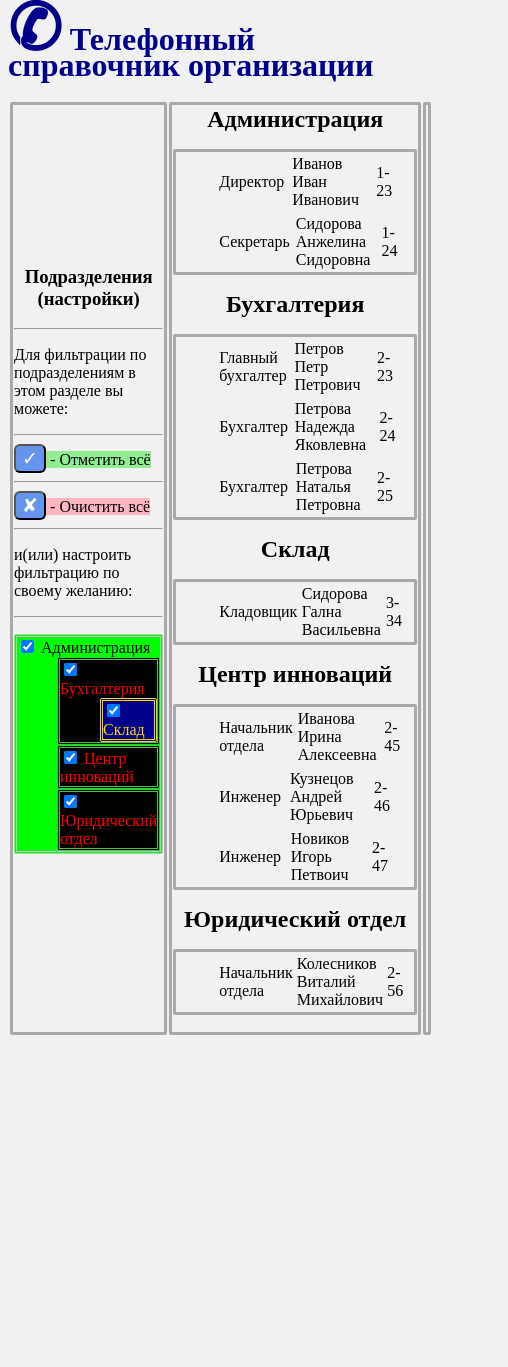
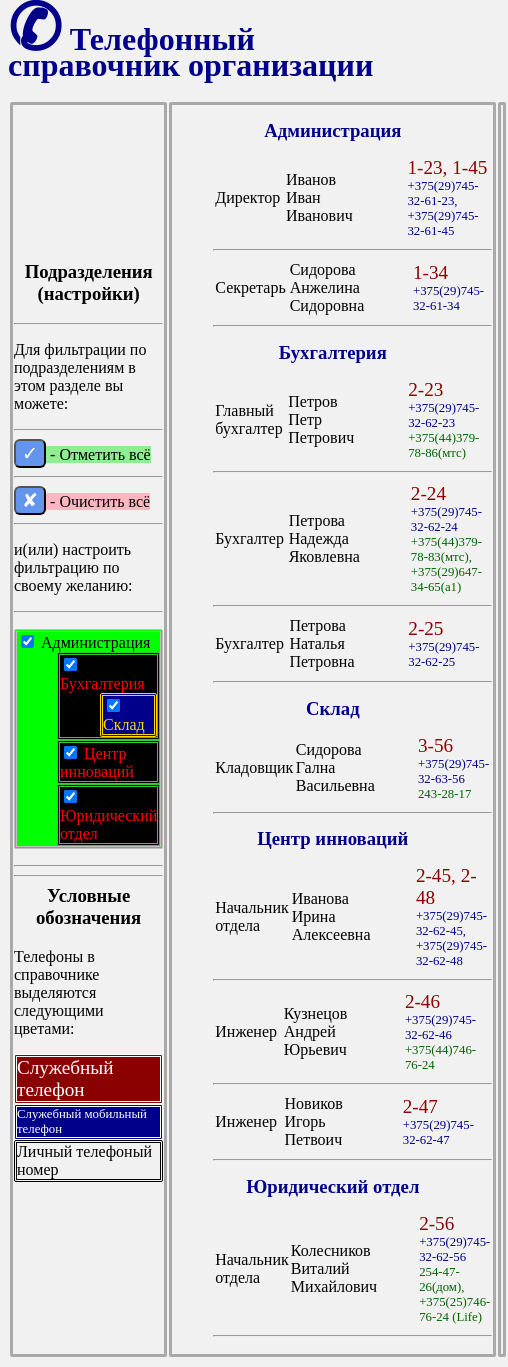
Before and after one commit to PavelKutuzau/phonebook1, an Angular app: page / in a window 390 px wide. Shown: the whole page, 508 px wide, since content can reach past the window. Before the commit the page ends 1045 px from the top, so only its background shows below. Built offline with nearby package versions, Linux system fonts and the light colour scheme.

Commit message:
Work phones

```diff
--- a/src/app/app.component.html
+++ b/src/app/app.component.html
@@ -1,5 +1,5 @@
 <div class="Container">
-  <h1><span>{{ logo }}</span> {{ title }}</h1>
+  <h1><small>{{ logo }}</small> {{ title }}</h1>
   <table>
     <tr>
       <td id="map">
@@ -13,6 +13,4 @@
       </td>
     </tr>
   </table>
-
-
 </div>
--- a/src/app/app.component.scss
+++ b/src/app/app.component.scss
@@ -2,7 +2,7 @@
 
   width:100%;
   margin: 0 auto;
-  span{
+  small{
     font-size: 200%;
   }
 
@@ -17,10 +17,10 @@
 
   }
   #main {
-    width:55%;
+    width:60%;
   }
   #forms {
-    width:25%;
+    width:20%;
   }
   td {
     border-style: solid;
--- a/src/app/deps/deps.component.html
+++ b/src/app/deps/deps.component.html
@@ -33,3 +33,12 @@
     </li>
   </span>
 </ul>
+<hr>
+<hr>
+<h3>Условные обозначения</h3>
+<p>Телефоны в справочнике выделяются следующими цветами:</p>
+<ul>
+  <li id="phoneW">Служебный телефон</li>
+  <li id="phoneWM">Служебный мобильный телефон</li>
+  <li id="phoneМ">Личный телефоный номер</li>
+</ul>
--- a/src/app/deps/deps.component.scss
+++ b/src/app/deps/deps.component.scss
@@ -2,12 +2,28 @@ h3{
   text-align: center;
   margin-top: 0px;
 }
+
 #full{
   background-color: lightgreen;
 }
 #null{
 
   background-color: lightpink;
+}
+#phoneW {
+  font-size: 1.2rem;
+  background-color: darkred;
+  color: white;
+}
+#phoneWM {
+  font-size: 0.8rem;
+  background-color: darkblue;
+  color: white;
+}
+#phoneM {
+  font-size: 0.8rem;
+  background-color: darkgreen;
+  color: white;
 }
 button{
   font-size: 120%;
@@ -22,8 +38,6 @@ li {
   list-style-type: none!important;
   border-style: double;
   border-radius: 2px;
-
-
 }
 .first{
   border-color: silver;
--- a/src/app/recs/recs.component.html
+++ b/src/app/recs/recs.component.html
@@ -1,6 +1,6 @@
 <span *ngFor="let dep of depService.deps, let i = index">
   <span *ngIf="dep.vis">
-      <h2>{{dep.title}}</h2>
+      <h3>{{dep.title}}</h3>
 <ul>
         <span *ngFor="let rec of recService.recs, let i = index">
 
@@ -9,11 +9,15 @@
                 <tr>
                   <td class="position">{{posService.getPositionTitle(rec.posId)}}</td>
                   <td class="name"> {{rec.name}}</td>
-                  <td class="phone">{{rec.phoneW}}</td>
-                  <td class="phone">{{rec.phoneWM}}</td>
-                  <td class="phone">{{rec.phone}}</td>
+                  <td class="phone">
+                    <ul><li class="phoneW">{{phService.getWorkPhones(rec.phoneWIDs)}}</li>
+                      <li class="phoneWM">{{phService.getWorkPhonesMobile(rec.phoneWIDs)}}</li>
+                      <li class="phoneM">{{rec.phone}}</li>
+                    </ul>
+                  </td>
                 </tr>
               </table>
+             <hr>
            </li>
 
         </span>
--- a/src/app/recs/recs.component.scss
+++ b/src/app/recs/recs.component.scss
@@ -1,7 +1,11 @@
-h2{
+h3{
   text-align: center;
-  margin-top: 0px;
-  margin-bottom: 0px;
+  margin-bottom: 0;
+  color: darkblue;
+  line-height: 80%
+}
+hr{
+
 }
 .position{
   width: 15rem;
@@ -9,18 +13,36 @@ h2{
 .name {
   width: 40rem;
 }
-.phone{
-  width: 10rem;
+.phone {
+  width: 40rem;
+}
+.phoneW {
+  font-size: 1.2rem;
+  color: darkred;
+}
+.phoneWM {
+  font-size: 0.8rem;
+  color: darkblue;
+}
+.phoneM {
+  font-size: 0.8rem;
+  color: darkgreen;
+}
+
+table {
+  height: 2rem;
 }
 td {
- // border-style: solid;
- // border-radius: 2px;
- // border-color: darkgrey;
+  padding: 0;
+  margin: 0;
+  //border-style: solid;
+  //border-radius: 2px;
+  //border-color: darkgrey;
 }
 ul{
-  border-style: solid;
-  border-radius: 2px;
-  border-color: darkgrey;
+  //border-style: solid;
+  //border-radius: 2px;
+  //border-color: darkgrey;
 }
 li{
   list-style-type: none!important;
--- a/src/app/recs/recs.component.ts
+++ b/src/app/recs/recs.component.ts
@@ -2,6 +2,7 @@ import {Component, OnInit} from '@angular/core';
 import {RecService} from '../shared/rec.service';
 import {DepService} from '../shared/dep.service';
 import {PosService} from '../shared/pos.service';
+import {PhoneService} from '../shared/phohe.service';
 
 @Component({
   selector: 'app-recs',
@@ -10,7 +11,7 @@ import {PosService} from '../shared/pos.service';
 })
 export class RecsComponent implements OnInit {
 
-  constructor(public recService: RecService, public depService: DepService, public posService: PosService) {
+  constructor(public recService: RecService, public depService: DepService, public posService: PosService, public phService: PhoneService) {
   }
 
   ngOnInit(): void {
--- /dev/null
+++ b/src/app/shared/phohe.service.ts
@@ -0,0 +1,85 @@
+import {Injectable} from '@angular/core';
+
+export interface Phone {
+  id: number;
+  num: string;
+}
+
+const prefix = '+375(29)745-32-6';
+
+@Injectable({providedIn: 'root'})
+export class PhoneService {
+
+  // positions
+  public poss: Phone[] = [
+    {id: 1, num: '1-23'},
+    {id: 2, num: '1-34'},
+    {id: 3, num: '1-45'},
+    {id: 4, num: '1-56'},
+    {id: 5, num: '1-67'},
+    {id: 6, num: '1-78'},
+    {id: 7, num: '1-89'},
+    {id: 8, num: '1-90'},
+    {id: 9, num: '2-23'},
+    {id: 10, num: '2-24'},
+    {id: 11, num: '2-25'},
+    {id: 12, num: '2-26'},
+    {id: 13, num: '2-27'},
+    {id: 14, num: '2-28'},
+    {id: 15, num: '2-29'},
+    {id: 16, num: '2-34'},
+    {id: 17, num: '2-35'},
+    {id: 18, num: '2-45'},
+    {id: 19, num: '2-46'},
+    {id: 20, num: '2-47'},
+    {id: 21, num: '2-48'},
+    {id: 22, num: '2-49'},
+    {id: 23, num: '2-56'},
+    {id: 24, num: '2-57'},
+    {id: 25, num: '2-58'},
+    {id: 26, num: '2-59'},
+    {id: 27, num: '2-67'},
+    {id: 28, num: '2-68'},
+    {id: 29, num: '2-69'},
+    {id: 30, num: '3-56'},
+    {id: 31, num: '3-57'},
+    {id: 32, num: '3-58'},
+    {id: 33, num: '3-59'},
+    {id: 34, num: '3-67'},
+    {id: 35, num: '3-68'},
+    {id: 36, num: '3-69'},
+    {id: 37, num: '3-78'},
+    {id: 38, num: '3-79'},
+    {id: 39, num: '3-89'},
+    {id: 40, num: '3-90'}
+  ];
+
+  constructor() {
+  }
+
+  getWorkPhones(ids: number[]): string {
+    let workPhones = '';
+    ids.forEach(id => {
+      const idx = this.poss.findIndex(p => p.id === id);
+      if (workPhones === '') {
+        workPhones = this.poss[idx].num;
+      } else {
+        workPhones = workPhones + ', ' + this.poss[idx].num;
+      }
+    });
+    return workPhones;
+  }
+
+  getWorkPhonesMobile(ids: number[]): string {
+    let workPhonesMobile = '';
+    ids.forEach(id => {
+      const idx = this.poss.findIndex(p => p.id === id);
+      if (workPhonesMobile === '') {
+        workPhonesMobile = prefix + this.poss[idx].num;
+      } else {
+        workPhonesMobile = workPhonesMobile + ', ' + prefix + this.poss[idx].num;
+      }
+    });
+    return workPhonesMobile;
+  }
+}
--- a/src/app/shared/rec.service.ts
+++ b/src/app/shared/rec.service.ts
@@ -6,26 +6,27 @@ export interface Rec {
   posId: number;    // position ID
   name: string;
   phone?: string;   // phone mobile
-  phoneW: string;   // phone work
-  phoneWM?: string; // phone mobile
+  phoneWIDs: number[];   // phone work IDs
 }
 
 @Injectable({providedIn: 'root'})
 export class RecService {
   // records
   public recs: Rec[] = [
-    {id:  1, posId: 1, depId: 1, phoneW: '1-23', name: 'Иванов Иван Иванович'},
-    {id:  2, posId: 6, depId: 1, phoneW: '1-24', name: 'Сидорова Анжелина Сидоровна'},
-    {id:  3, posId: 2, depId: 2, phoneW: '2-23', name: 'Петров Петр Петрович'},
-    {id:  4, posId: 5, depId: 2, phoneW: '2-24', name: 'Петрова Надежда Яковлевна'},
-    {id:  5, posId: 5, depId: 2, phoneW: '2-25', name: 'Петрова Наталья Петровна'},
-    {id:  6, posId: 7, depId: 3, phoneW: '3-34', name: 'Сидорова Гална Васильевна'},
-    {id:  7, posId: 3, depId: 4, phoneW: '2-45', name: 'Иванова Ирина Алексеевна'},
-    {id:  8, posId: 4, depId: 4, phoneW: '2-46', name: 'Кузнецов Андрей Юрьевич'},
-    {id:  9, posId: 4, depId: 4, phoneW: '2-47', name: 'Новиков Игорь Петвоич'},
-    {id: 10, posId: 3, depId: 5, phoneW: '2-56', name: 'Колесников Виталий Михайлович'}
+    {id: 1, posId: 1, depId: 1, phoneWIDs: [1], name: 'Иванов Иван Иванович'},
+    {id: 2, posId: 6, depId: 1, phoneWIDs: [2], name: 'Сидорова Анжелина Сидоровна'},
+    {id: 3, posId: 2, depId: 2, phoneWIDs: [9], name: 'Петров Петр Петрович', phone: '+375(44)379-78-86(мтс)'},
+    {id: 4, posId: 5, depId: 2, phoneWIDs: [10], name: 'Петрова Надежда Яковлевна', phone: '+375(44)379-78-83(мтс), +375(29)647-34-65(a1)'},
+    {id: 5, posId: 5, depId: 2, phoneWIDs: [11], name: 'Петрова Наталья Петровна'},
+    {id: 6, posId: 7, depId: 3, phoneWIDs: [30], name: 'Сидорова Гална Васильевна', phone: '243-28-17'},
+    {id: 7, posId: 3, depId: 4, phoneWIDs: [18], name: 'Иванова Ирина Алексеевна'},
+    {id: 8, posId: 4, depId: 4, phoneWIDs: [19], name: 'Кузнецов Андрей Юрьевич', phone: '+375(44)746-76-24'},
+    {id: 9, posId: 4, depId: 4, phoneWIDs: [20], name: 'Новиков Игорь Петвоич'},
+    {id: 10, posId: 3, depId: 5, phoneWIDs: [23], name: 'Колесников Виталий Михайлович', phone: '254-47-26(дом), +375(25)746-76-24 (Life)'}
   ];
 
   constructor() {
+    this.recs[0].phoneWIDs.push(3);
+    this.recs[6].phoneWIDs.push(21);
   }
 }
```
